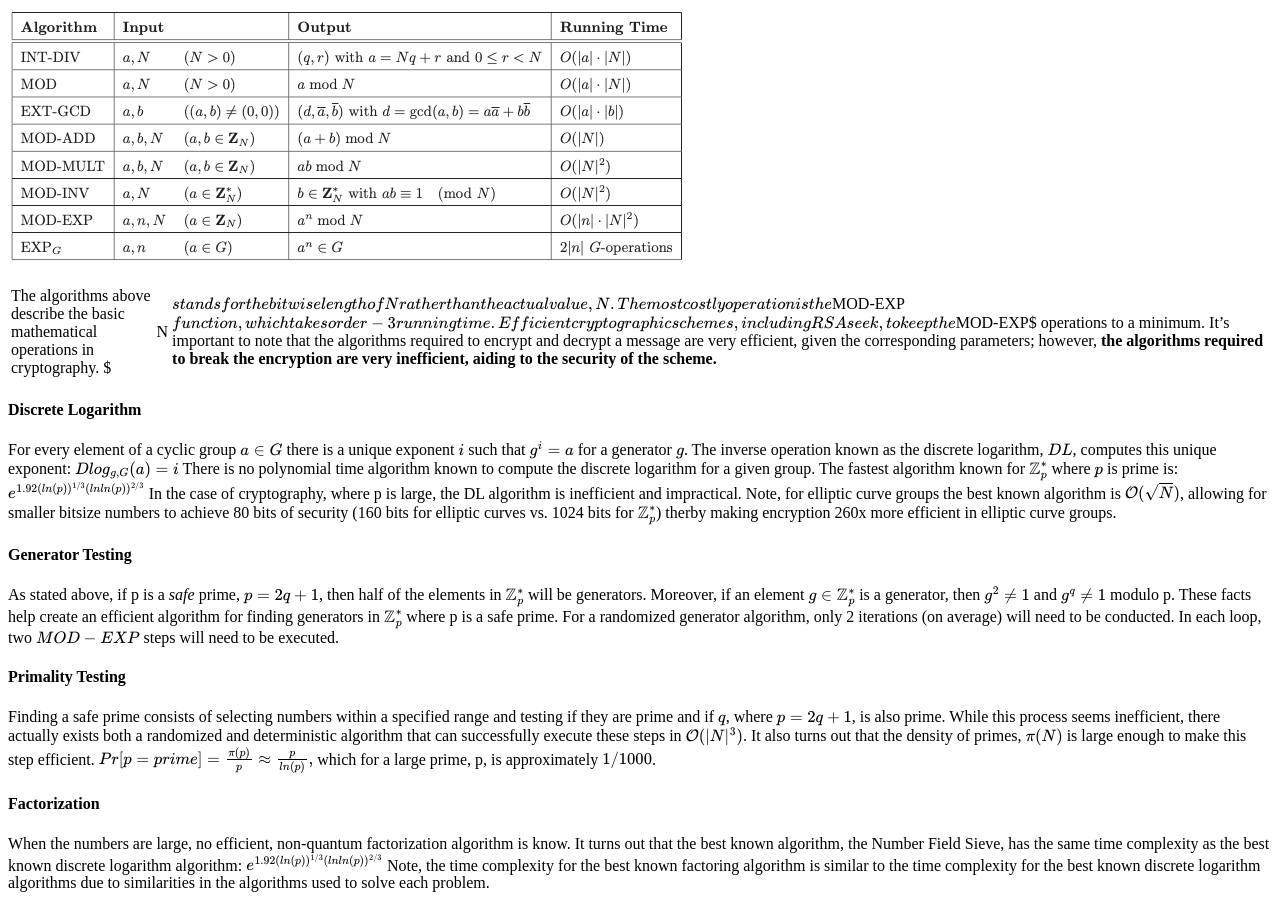
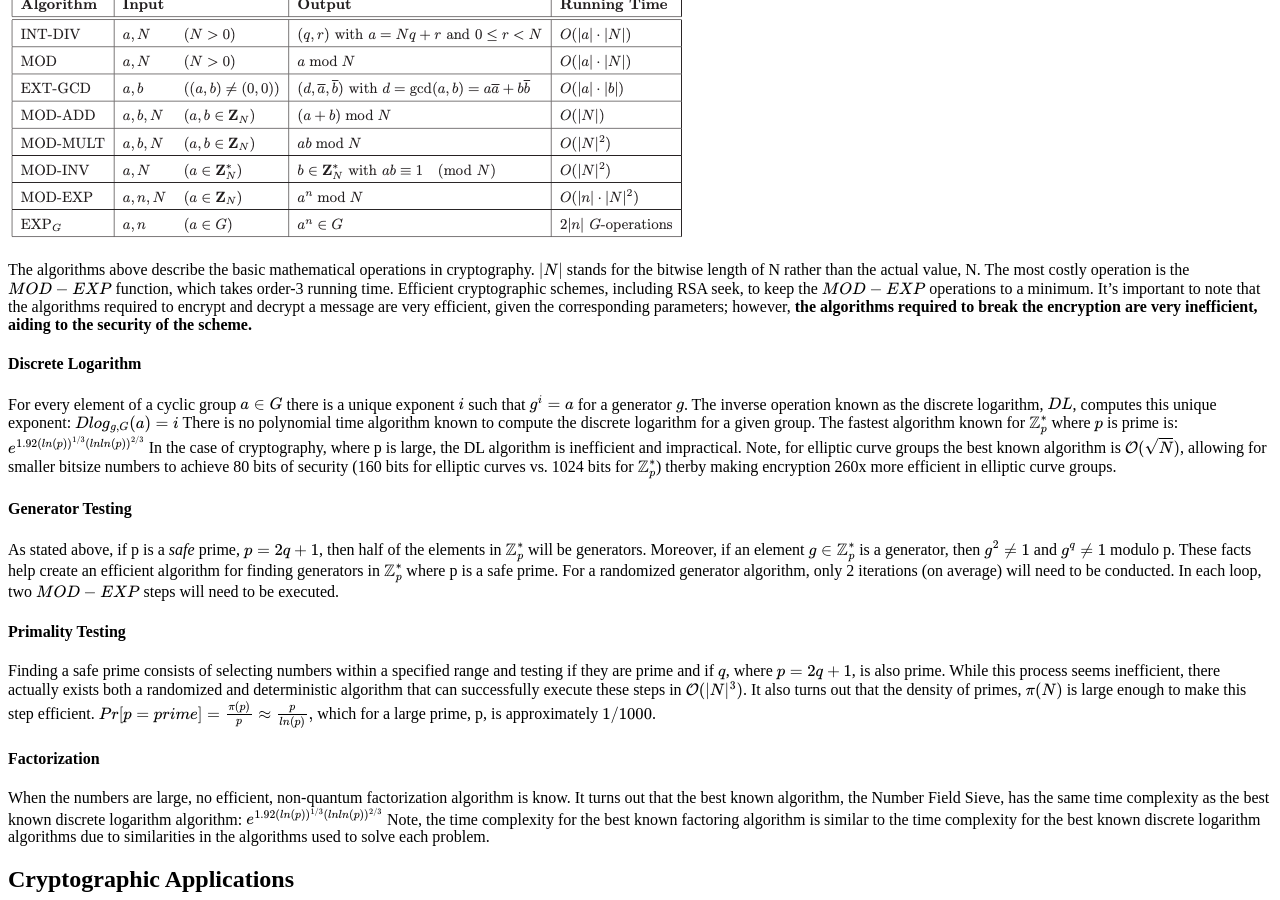
Before and after one commit to jtutmaher/jtutmaher.github.io, a Jekyll site: the page built from _posts/2020-06-01-public-key-cyrptography.md, in a window 1280 px wide and 900 px high, scrolled down 1964 px. Built offline with Jekyll 4.4.1, drawn with Linux system fonts in a browser that asks for light colours; formulas are drawn with MathJax 3; some of the changed text lies outside the part shown.

Commit message:
fixing typos in equations that created bad tables

```diff
--- a/_posts/2020-06-01-public-key-cyrptography.md
+++ b/_posts/2020-06-01-public-key-cyrptography.md
@@ -66,7 +66,7 @@
 $$
 which reduces to $p-1$ when $N=p$ is prime.
 
-There are two important facts to point out about $\phi(N)$ and $\mathbb{Z}_N^\*$. First, $\phi(N)$ can be computed given the factorization of $N$, and in the case of RSA this can be exploited to break the encryption scheme. Second, for a general group $G$, where the order of $|G|$ is prime, there are $|G|-1$ generators. Moreover, if N is a *safe prime*, so $N = 2q + 1$ where $q$ is prime, then approximately $1/2$ of the elements in the group are generators. It goes without saying that both groups are cyclic in this case. This fact is discussed later when constructing efficient algorithms for finding generators.
+There are two important facts to point out about $\phi(N)$ and $\mathbb{Z}_N^\*$. First, $\phi(N)$ can be computed given the factorization of $N$, and in the case of RSA this can be exploited to break the encryption scheme. Second, for a general group $G$, where the order of $\|G\|$ is prime, there are $\|G\|-1$ generators. Moreover, if N is a *safe prime*, so $N = 2q + 1$ where $q$ is prime, then approximately $1/2$ of the elements in the group are generators. It goes without saying that both groups are cyclic in this case. This fact is discussed later when constructing efficient algorithms for finding generators.
 
 A few final important theorems to note in the study of cryptography.
 
@@ -120,7 +120,7 @@
 
 ![TimeComplexities](https://raw.githubusercontent.com/jtutmaher/jtutmaher.github.io/master/_screenshots/basic_complexities.png?raw=true)
 
-The algorithms above describe the basic mathematical operations in cryptography. $|N|$ stands for the bitwise length of N rather than the actual value, N. The most costly operation is the $MOD-EXP$ function, which takes order-3 running time. Efficient cryptographic schemes, including RSA seek, to keep the $MOD-EXP$ operations to a minimum. It's important to note that the algorithms required to encrypt and decrypt a message are very efficient, given the corresponding parameters; however, **the algorithms required to break the encryption are very inefficient, aiding to the security of the scheme.**
+The algorithms above describe the basic mathematical operations in cryptography. $\|N\|$ stands for the bitwise length of N rather than the actual value, N. The most costly operation is the $MOD-EXP$ function, which takes order-3 running time. Efficient cryptographic schemes, including RSA seek, to keep the $MOD-EXP$ operations to a minimum. It's important to note that the algorithms required to encrypt and decrypt a message are very efficient, given the corresponding parameters; however, **the algorithms required to break the encryption are very inefficient, aiding to the security of the scheme.**
 
 #### Discrete Logarithm
 
```
